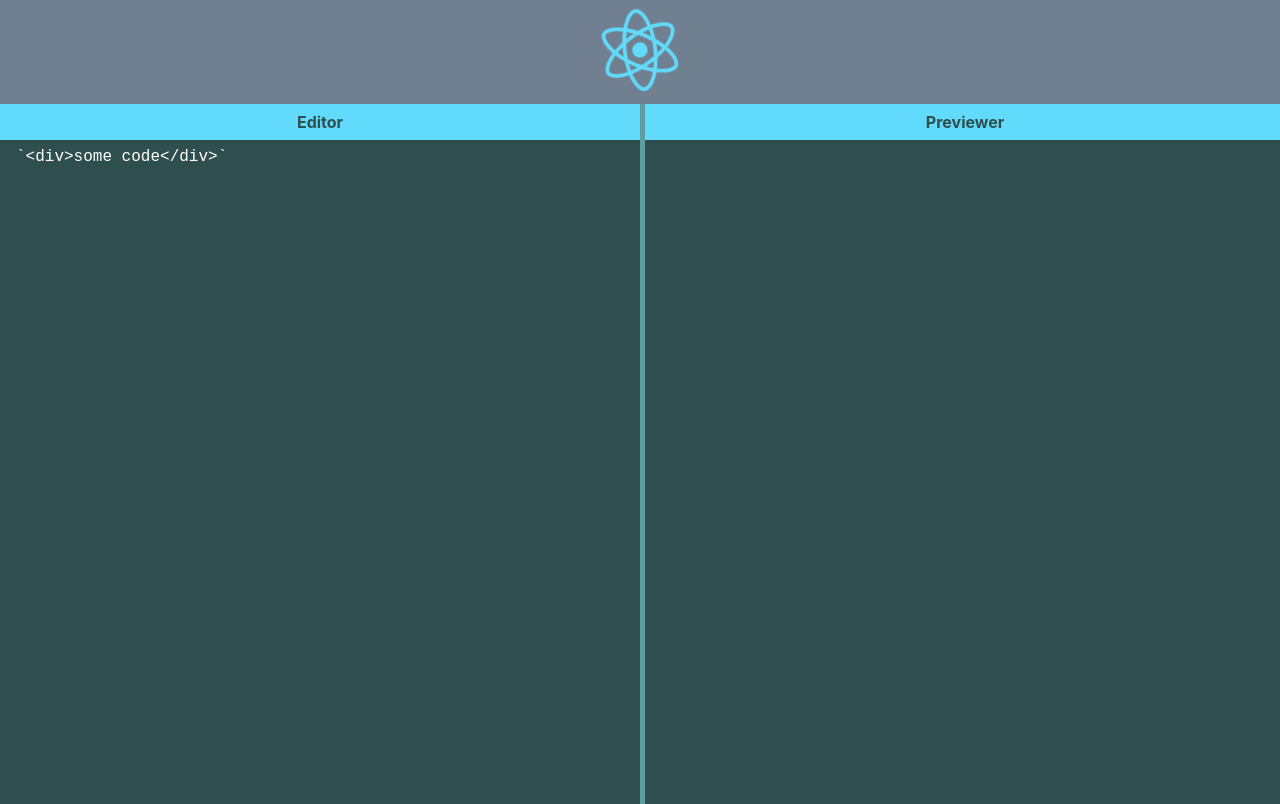
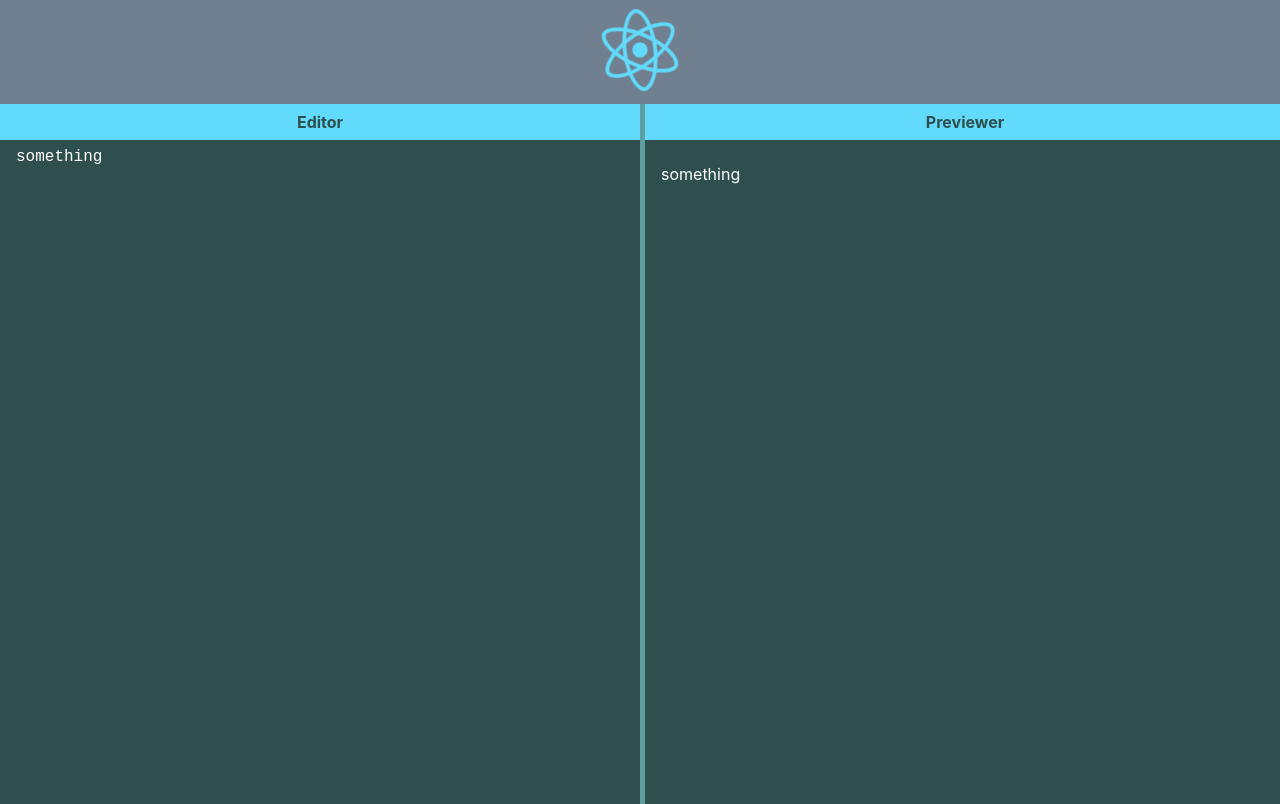
Before and after one commit to viet-v/markdown-previewer, a React (Create React App) app: page / in a window 1280 px wide. Built offline with nearby package versions, Linux system fonts and the light colour scheme.

Commit message:
Add and complete redux

```diff
--- a/package.json
+++ b/package.json
@@ -10,7 +10,9 @@
     "prismjs": "^1.29.0",
     "react": "^18.3.1",
     "react-dom": "^18.3.1",
+    "react-redux": "^9.1.2",
     "react-scripts": "5.0.1",
+    "redux": "^5.0.1",
     "web-vitals": "^2.1.4"
   },
   "scripts": {
--- a/src/Editor.js
+++ b/src/Editor.js
@@ -1,11 +1,14 @@
 import React, { useState } from 'react';
+import { connect } from 'react-redux';
+import { updateMarkdown } from './redux-actions';
 
 
-function Editor({ onTextChange }) {
-    const [inputState, setInputState] = useState('`<div>some code</div>`');
+function Editor({ markdown, updateMarkdown }) {
+
+    const [inputState, setInputState] = useState('');
 
     const handleChange = (event) => {
-        onTextChange(event.target.value);
+        updateMarkdown(event.target.value);
         setInputState(event.target.value);
     }
 
@@ -14,9 +17,17 @@ function Editor({ onTextChange }) {
             <div className="panel-head">
                 Editor
             </div>
-            <textarea id="editor" onChange={handleChange} value={inputState}></textarea>
+            <textarea id="editor" onChange={handleChange} value={markdown}></textarea>
         </div>
     )
 }
 
-export default Editor;
+const mapStateToProps = (state) => ({
+    markdown: state.markdown
+})
+
+const mapDispatchToProps = {
+    updateMarkdown
+}
+
+export default connect(mapStateToProps, mapDispatchToProps)(Editor);
--- a/src/Previewer.js
+++ b/src/Previewer.js
@@ -1,19 +1,27 @@
-import React, { useState, useEffect } from 'react';
+import React from 'react';
 import { marked } from 'marked';
+import { connect } from 'react-redux';
 // import Prism from 'prismjs';
 // import 'prismjs/themes/prism.css';
 
 
 function Previewer({ markdown }) {
 
+    const renderMarkdown = () => {
+        return { __html: marked(markdown) }
+    }
     return (
         <div className="panel">
             <div className="panel-head">
                 Previewer
             </div>
-            <div id="preview" dangerouslySetInnerHTML={{ __html: marked(markdown) }}></div>
+            <div id="preview" dangerouslySetInnerHTML={renderMarkdown()}></div>
         </div>
     )
 }
 
-export default Previewer;
+const mapStateToProps = (state) => ({
+    markdown: state.markdown
+});
+
+export default connect(mapStateToProps)(Previewer);
--- /dev/null
+++ b/src/redux-actions.js
@@ -0,0 +1,8 @@
+export const UPDATE_MARKDOWN = 'UPDATE_MARKDOWN';
+
+export const updateMarkdown = (text) => {
+    return {
+        type: UPDATE_MARKDOWN,
+        payload: text
+    }
+}
--- /dev/null
+++ b/src/redux-reducer.js
@@ -0,0 +1,19 @@
+import { UPDATE_MARKDOWN } from "./redux-actions";
+
+const initialState = {
+    markdown: 'something'
+}
+
+const markdownReducer = (state = initialState, action) => {
+    switch (action.type) {
+        case UPDATE_MARKDOWN:
+            return {
+                ...state,
+                markdown: action.payload
+            }
+        default:
+            return state;
+    }
+}
+
+export default markdownReducer;
--- /dev/null
+++ b/src/redux-store.js
@@ -0,0 +1,6 @@
+import { legacy_createStore as createStore } from 'redux';
+import markdownReducer from './redux-reducer';
+
+const store = createStore(markdownReducer);
+
+export default store;
```
Also changed, not shown: src/App.js (+6 -1 lines), 1 other file (tests, documents, lock files or other folders).
